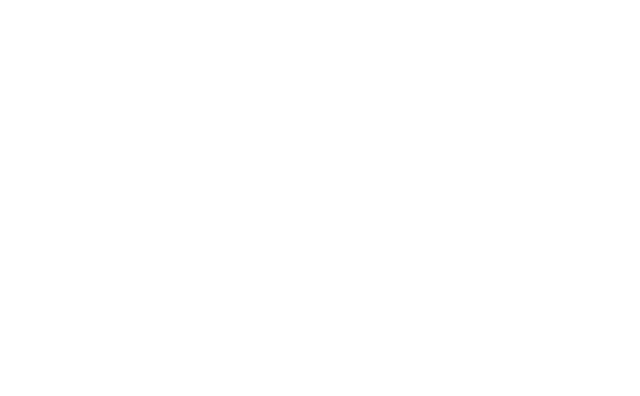
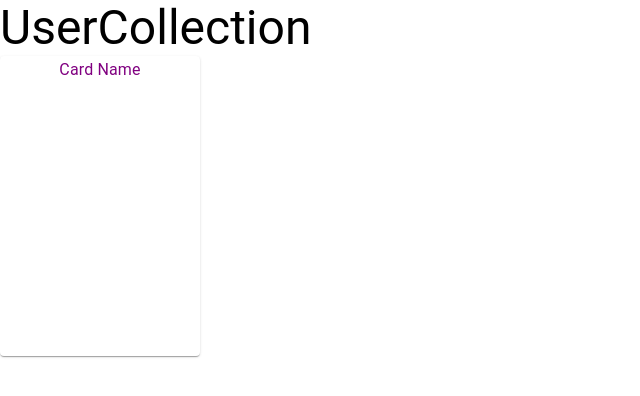
Before and after one commit to AustinWhitbeck/neonrunner-professional-development, a React (Create React App) app in the folder client/: page /collection in a window 1280 px wide. Before the commit this address had no page. Shown: the top 396 px of the page, without its empty margins (0-640 px from the left). Built offline with nearby package versions, Linux system fonts and the light colour scheme.

Commit message:
working on styling of cards

```diff
--- a/client/package.json
+++ b/client/package.json
@@ -13,6 +13,7 @@
     "@types/node": "^16.11.41",
     "@types/react": "^18.0.14",
     "@types/react-dom": "^18.0.5",
+    "@types/styled-components": "^5.1.25",
     "axios": "^0.27.2",
     "react": "^18.2.0",
     "react-dom": "^18.2.0",
--- a/client/src/App/App.tsx
+++ b/client/src/App/App.tsx
@@ -2,6 +2,7 @@
 import { BrowserRouter, Routes, Route } from "react-router-dom";
 import Home from "../components/pages/Home";
 import Login from "../components/pages/Login";
+import UserCollection from "../components/pages/UserCollection";
 
 const App: React.FC = () => {
   return (
@@ -9,6 +10,7 @@
       <Routes>
         <Route path="/" element={<Home />} />
         <Route path="/login" element={<Login />} />
+        <Route path="/collection" element={<UserCollection />} />
       </Routes>
     </BrowserRouter>
   );
--- /dev/null
+++ b/client/src/components/molecules/GameCard/index.tsx
@@ -0,0 +1,15 @@
+import { Card, Typography } from "@mui/material";
+import React from "react";
+// import { CardContainer } from "./GameCard.styles";
+
+const GameCard: React.FC = () => {
+  return (
+    <Card sx={{ width: "200px", height: "300px", textAlign: "center" }}>
+      <Typography variant="subtitle1" sx={{ color: "purple" }}>
+        Card Name
+      </Typography>
+    </Card>
+  );
+};
+
+export default GameCard;
--- a/client/src/components/pages/Home/index.tsx
+++ b/client/src/components/pages/Home/index.tsx
@@ -1,8 +1,12 @@
-import { Typography } from "@mui/material";
+import { Container, Typography } from "@mui/material";
 import React from "react";
 
 const Home: React.FC = () => {
-  return <Typography variant="h2">Home</Typography>;
+  return (
+    <Container>
+      <Typography variant="h2">Home</Typography>
+    </Container>
+  );
 };
 
 export default Home;
--- /dev/null
+++ b/client/src/components/pages/UserCollection/index.tsx
@@ -0,0 +1,16 @@
+import { Typography } from "@mui/material";
+import React from "react";
+import GameCard from "../../molecules/GameCard";
+
+const UserCollection: React.FC = () => {
+  return (
+    <div>
+      <Typography variant="h3">UserCollection</Typography>
+      <div>
+        <GameCard />
+      </div>
+    </div>
+  );
+};
+
+export default UserCollection;
```
Also changed, not shown: client/src/components/molecules/GameCard/GameCard.styles.tsx (added, +9 -0 lines), client/src/components/organisms/NavBar/index.tsx (added, +16 -0 lines), 1 other file (tests, documents, lock files or other folders).
